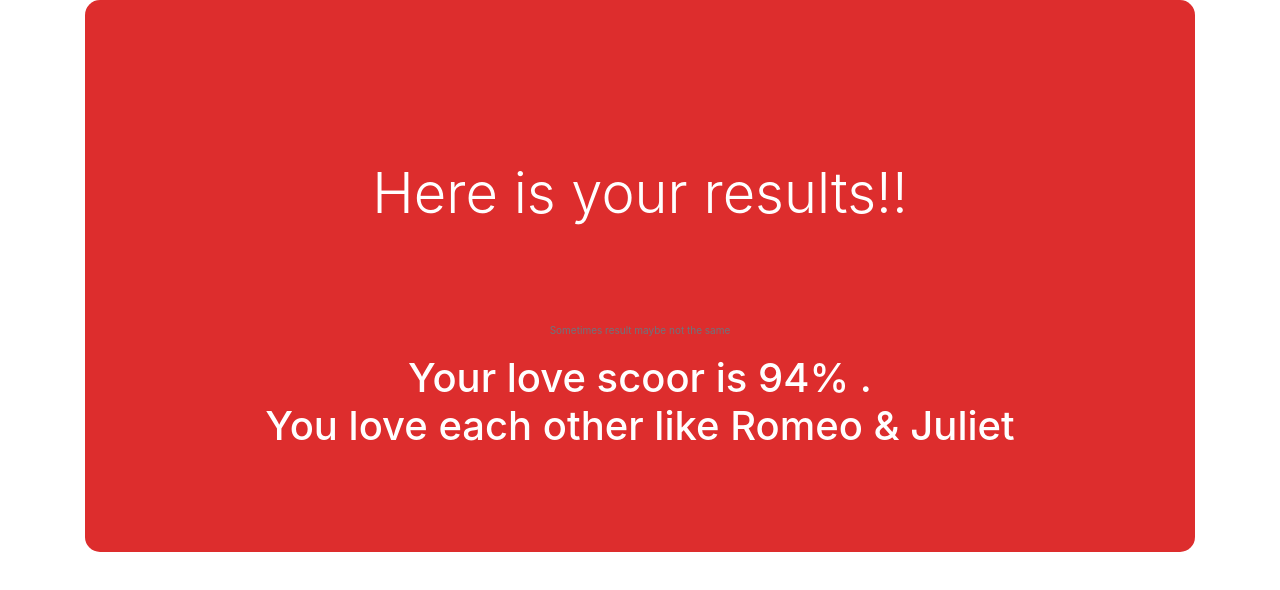
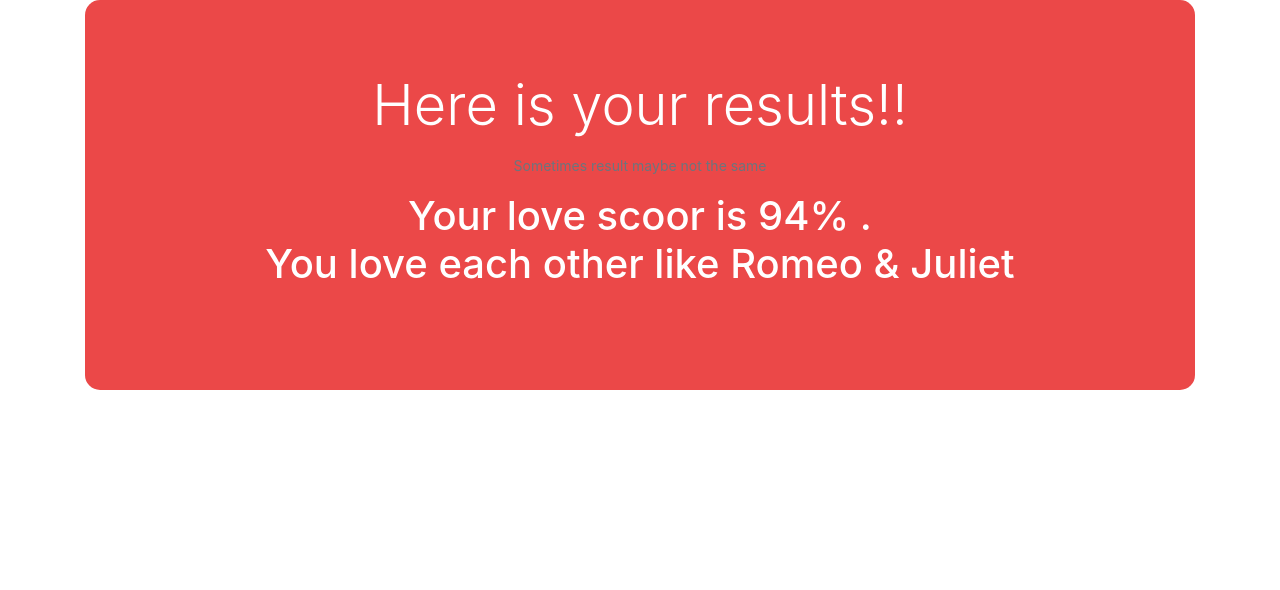
Before and after one commit to 0nahid/love-calc-nodejs, a website: page success.html in a window 1280 px wide. Drawn offline with nearby package versions, Linux system fonts and the light colour scheme.

Commit message:
some bugs fixes

```diff
--- a/success.html
+++ b/success.html
@@ -9,7 +9,7 @@
     <!-- custom css -->
     <style>
         .success-page{
-            background-color: rgb(221, 45, 45);
+            background-color: rgb(235, 72, 72);
             display: flex;
             flex-direction: column;
             text-align: center;
@@ -17,7 +17,7 @@
             border-radius: 15px;
         }
         p{
-            font-size: 10px;
+            font-size: 14px;
         }
         .demo1{
             margin-bottom: 30px;
@@ -28,7 +28,7 @@
 <body>
     <div class="container">
         <div class="jumbotron success-page  jumbotron-fluid">
-            <h1 class="display-4 p-5 m-5">Here is your results!!</h1><span class="text-muted fs-6"><p>Sometimes result maybe not the same</p></span>
+            <h1 class="display-4 p-2">Here is your results!!</h1><span class="text-muted fs-6"><p>Sometimes result maybe not the same</p></span>
             <div class="demo1"></div>
 
         </div>
```
